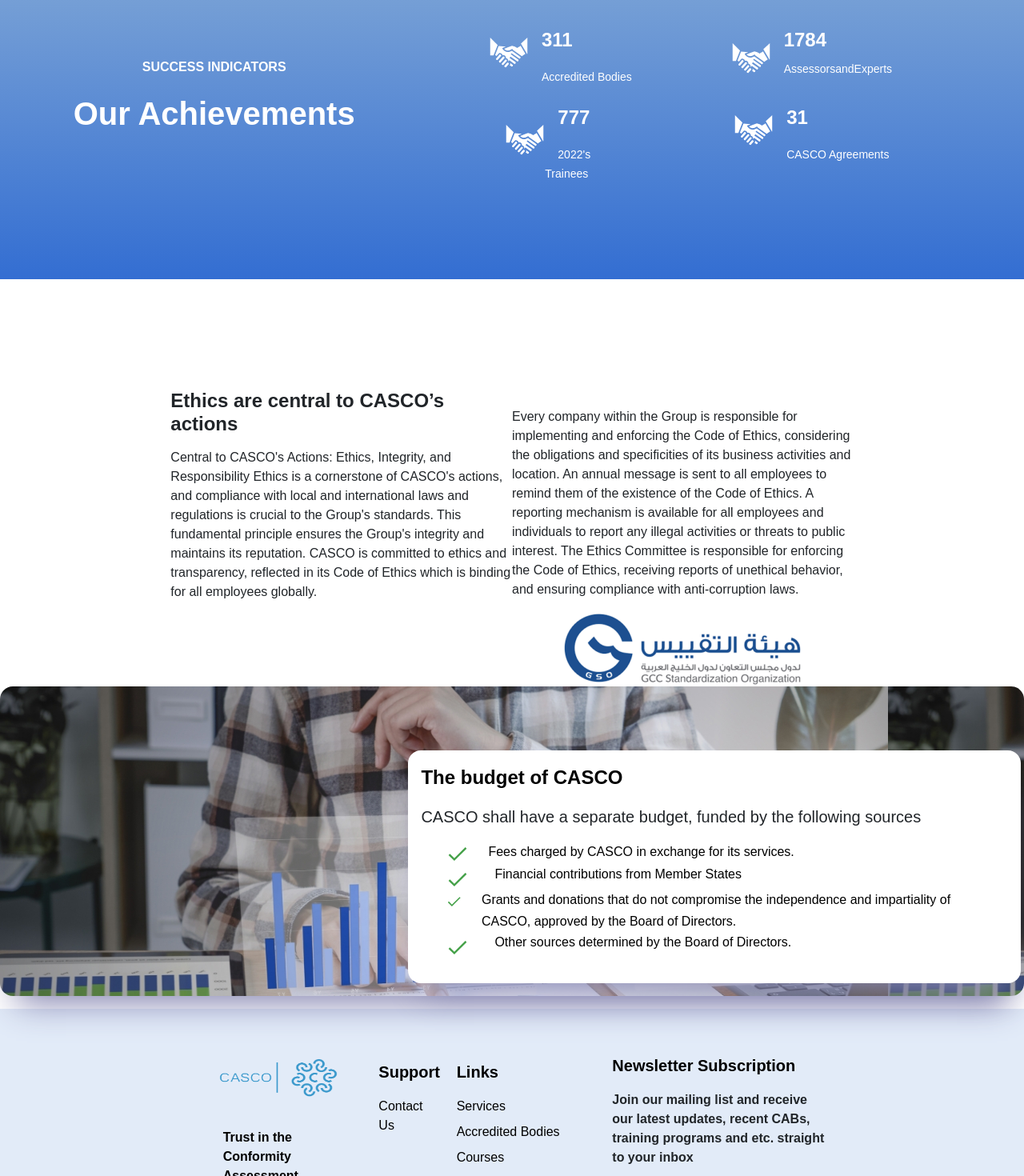
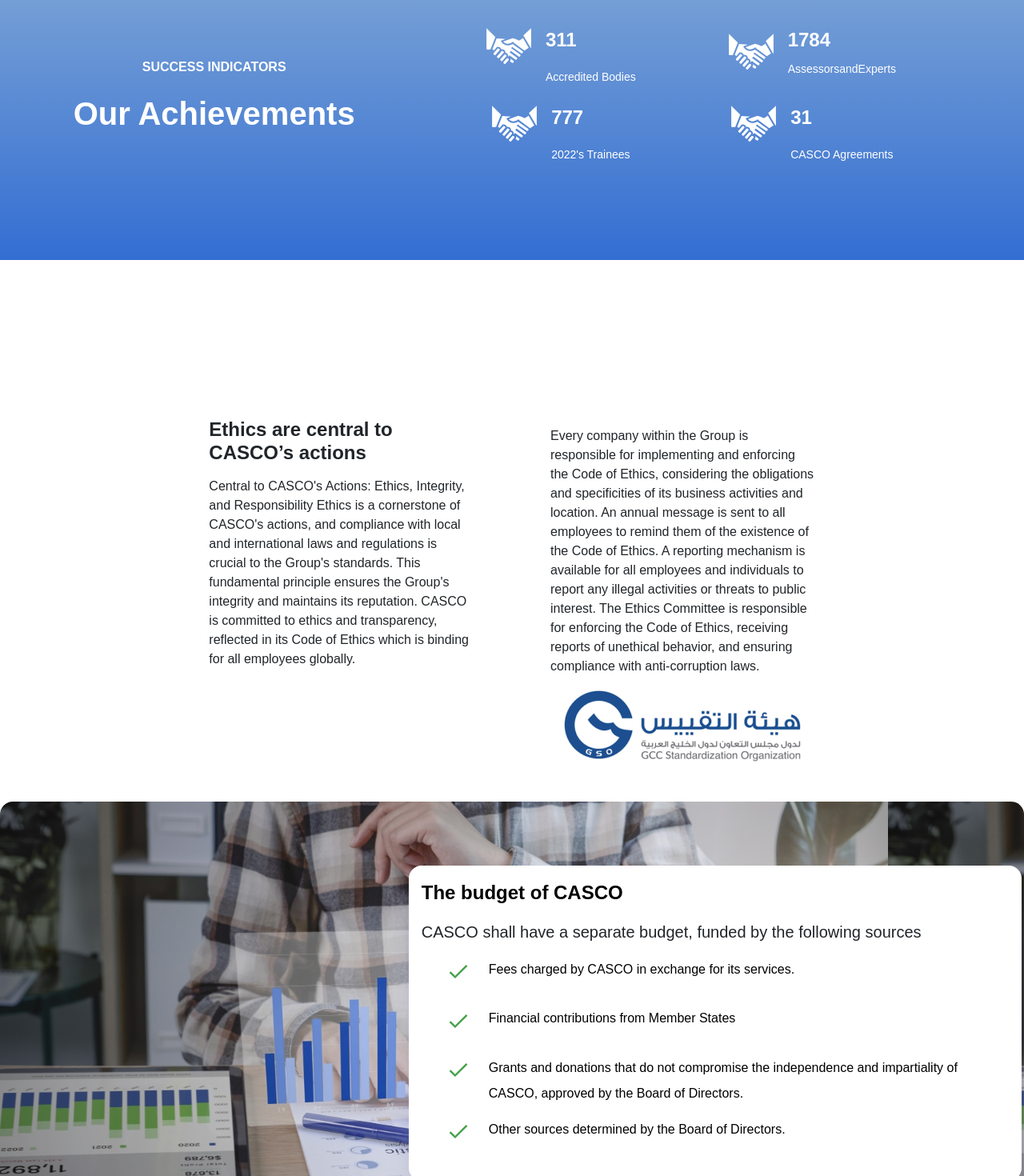
Before and after one commit to hemda74/cascotec-frontend, a Next.js app in the folder app/: page /about in a window 1280 px wide. Shown: the part 1500-2970 px from the top of the page at 80% size. Built offline with nearby package versions, Linux system fonts and the light colour scheme.

Commit message:
try 1 dir

```diff
--- a/app/components/AboutPage1.tsx
+++ b/app/components/AboutPage1.tsx
@@ -50,36 +50,36 @@
                 {/* <div className={` d-flex col-lg-6 cta-btn-container text-center row ${styles.ctaBtn}`}> */}
                     <div className="col-xl-6 col-lg-6 col-md-12 col-sm-12 d-flex justify-content-start align-items-start flex-wrap">
                     <div className={` d-flex col-lg-6 col-sm-12 justify-content-center align-items-center`}>
-                        <span className={`${styles.iconsColor}`}>
-                        <GiShakingHands  size={50}/>
-                        </span>
+                        <p className={`${styles.iconsColor}`}>
+                        <GiShakingHands  size={60}/>
+                        </p>
                         <div className='mt-2'>
                         <p className=' text-white fs-4 fw-bold me-3 ms-3'>311</p>
                         <small className=' text-white me-3 ms-3' data-trans="AccreditedBodiesAbout">Accredited Bodies</small>
                         </div>
                     </div>
                     <div className={` d-flex col-lg-6 col-sm-12 justify-content-center align-items-center`}>
-                        <span className={`${styles.iconsColor}`}>
-                        <GiShakingHands   size={50}/>
-                        </span>
+                        <p className={`${styles.iconsColor}`}>
+                        <GiShakingHands  size={60}/>
+                        </p>
                         <div className='mt-2'>
                         <span className=' text-white fs-4 fw-bold ms-3 me-3'>1784</span>
                         <small className='mt-2 text-white d-block mb-4 ms-3 me-3' data-trans="AssessorsandExperts">AssessorsandExperts</small>
                         </div>
                     </div>
-                    <div className={`d-flex col-lg-6  justify-content-center align-items-center ${styles.editIcon}`}>
-                        <span className={`${styles.iconsColor} `}>
-                        <GiShakingHands  size={50}/>
-                        </span>
+                    <div className={`d-flex col-lg-6 d-flex justify-content-center align-items-center`}>
+                        <p className={`${styles.iconsColor} text-start `}>
+                        <GiShakingHands  size={60}/>
+                        </p>
                         <div className='mt-2'>
-                        <p className=' text-white fs-4 fw-bold ms-3 me-3'>777</p>
-                        <small className=' text-white ms-3 me-3' data-trans="Traineesduring2022">2022's Trainees</small>
+                        <p className=' text-white fs-4 fw-bold text-start ms-3 me-3'>777</p>
+                        <small className=' text-white ms-3 me-3 text-start' data-trans="Traineesduring2022">2022's Trainees</small>
                         </div>
                     </div>
                     <div className={` col-lg-6 d-flex justify-content-center align-items-center`}>
-                        <span className={`${styles.iconsColor}`}>
-                        <GiShakingHands size={50}/>
-                        </span>
+                        <p className={`${styles.iconsColor}`}>
+                        <GiShakingHands size={60}/>
+                        </p>
                         <div className='mt-2 ms-3 me-3'>
                         <p className=' fs-4 text-white fw-bold'>31</p>
                         <small className='text-white' data-trans="CASCOAgreements">CASCO Agreements</small>
@@ -91,14 +91,14 @@
       <div className="ethicsCasco ">
       <div className="row mx-0 mt-5 d-flex justify-content-around align-items-center">
             <div className="col-lg-2"></div>
-            <div className={`card-body col-xl-4 col-lg-4 col-md-6 col-sm-12 ${styles.ethicCard}`}>
+            <div className={`card-body col-xl-4 col-lg-4 col-md-6 col-sm-12  ${styles.ethicCard}`}>
             <h4 className='fs-4 fw-bold' data-trans="Ethics">Ethics are central to CASCO’s actions</h4>
                 <p className='mt-3 ' data-trans='EthicsP1'>
                     {`Central to CASCO's Actions: Ethics, Integrity, and Responsibility Ethics is a cornerstone of CASCO's actions, and compliance with local and international laws and regulations is crucial to the Group's standards. This fundamental principle ensures the Group's integrity and maintains its reputation. CASCO is committed to ethics and transparency, reflected in its Code of Ethics which is binding for all employees globally.`}
                 </p>
             </div>
             <div className={`card-body col-xl-4 col-lg-4 col-md-6 col-sm-12 ${styles.ethicCard5}`}>
-                <p className=' 'data-trans="EthicsP1" >{`Every company within the Group is responsible for implementing and enforcing the Code of Ethics, considering the obligations and specificities of its business activities and location.
+                <p className=' 'data-trans="EthicsP2" >{`Every company within the Group is responsible for implementing and enforcing the Code of Ethics, considering the obligations and specificities of its business activities and location.
                     An annual message is sent to all employees to remind them of the existence of the Code of Ethics.
                     A reporting mechanism is available for all employees and individuals to report any illegal activities or threats to public interest.
                     The Ethics Committee is responsible for enforcing the Code of Ethics, receiving reports of unethical behavior, and ensuring compliance with anti-corruption laws.
@@ -117,19 +117,19 @@
                     <p className='mt-3 fs-5'data-trans="budgetP">CASCO shall have a separate budget, funded by the following sources</p>
                     <ul className='-list-unstyled'>
                     <li className={`${styles.itemCheckTage} d-flex`}>
-                    <FcCheckmark size={28} className='flex-start'/>
+                    <p><FcCheckmark size={28} className=''/></p>
                             <span data-trans="budgetP1" className='me-4 ms-4  fs-6'>Fees charged by CASCO in exchange for its services.</span>
                         </li>
-                        <li className={styles.itemCheckTage}>
-                            <FcCheckmark size={28} className='mt-1 me-2'/>
+                        <li className={`${styles.itemCheckTage} d-flex`}>
+                            <p><FcCheckmark size={28} className=''/></p>
                             <span data-trans="budgetP2" className='me-4 ms-4  fs-6'>Financial contributions from Member States</span>
                         </li>
                         <li className={`${styles.itemCheckTage} d-flex`}>
-                    <FcCheckmark size={28} className='flex-start'/>
+                            <p><FcCheckmark size={28} className=''/></p>
                             <span data-trans="budgetP3" className='me-4 ms-4  fs-6'>Grants and donations that do not compromise the independence and impartiality of CASCO, approved by the Board of Directors.</span>
                         </li>
-                        <li className={styles.itemCheckTage}>
-                            <FcCheckmark size={28} className='mt-1 me-2'/>
+                        <li className={`${styles.itemCheckTage} d-flex`}>
+                            <p><FcCheckmark size={28} className=''/></p>
                                 <span data-trans="budgetP4" className='me-4 ms-4  fs-6'>Other sources determined by the Board of Directors.</span>
                         </li>
                     </ul>
--- a/app/components/BoardOfDirectors.tsx
+++ b/app/components/BoardOfDirectors.tsx
@@ -30,7 +30,7 @@
                               <p className='fs-5' data-trans='BusinessDevelopmentManager'>Business Development Manager</p>
                             </div>
                             <div className='d-flex justify-content-end'>
-                            <Image src={hh}  className={`${styles.flagImage}`} />
+                            <Image src={oman}  className={`${styles.flagImage}`} />
                             </div>
                           </figcaption>
                         </figure>
--- a/app/styles/AboutPage1.module.css
+++ b/app/styles/AboutPage1.module.css
@@ -20,17 +20,14 @@
   }
   .itemCheckTage{
     margin-bottom: 0.8333333333rem;
-    display: flex;
-    position: relative;
     font-size: .8888888889rem;
     font-weight: 400;
     color: #252e3e;
-    line-height: 1.6666666667rem;
-    margin-bottom: 0;
-
+    line-height: 2rem;
   }
   .ethicCard{
     max-width: 60rem;
+    padding: 3rem;
   }
   .ethicCard2{
     margin-top: 3rem;
@@ -40,7 +37,7 @@
     box-shadow: 0px 30px 40px -20px #8787b2;
     padding-bottom: 1rem;
     padding-top: 5rem;
-    padding-right: 0.25rem;
+    padding-right: 0.2rem;
     background:url('../public//imagess/budget_center.jpg');
     border-radius: 1rem;
   }
@@ -60,6 +57,7 @@
   }
   .ethicCard5{
     margin-top: 7rem;
+    padding: 3rem;
   }
   .editIcon{
     padding-left: 8rem;
--- a/app/styles/Book.module.css
+++ b/app/styles/Book.module.css
@@ -22,8 +22,8 @@
   padding-top: 5rem;
 }
 .ethicCard3{
-  width: 50.2777777778rem;
-  max-width: 60%;
+  max-width: 50.2777777778rem;
+  /* max-width: 60%; */
   margin-top: auto;
   margin-bottom: 0;
   box-shadow: 0px 30px 40px -20px #8787b2;
```
Also changed, not shown: app/components/Book.tsx (+7 -7 lines).
